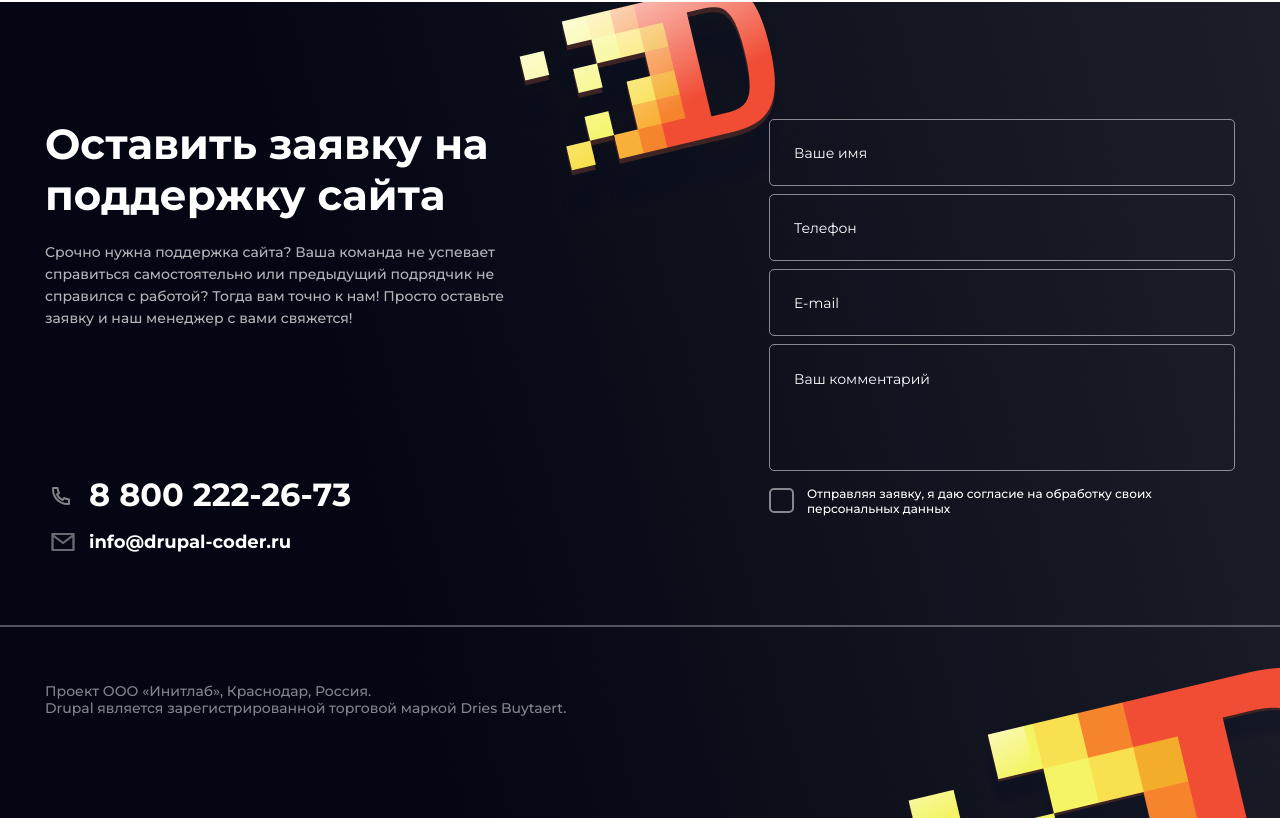
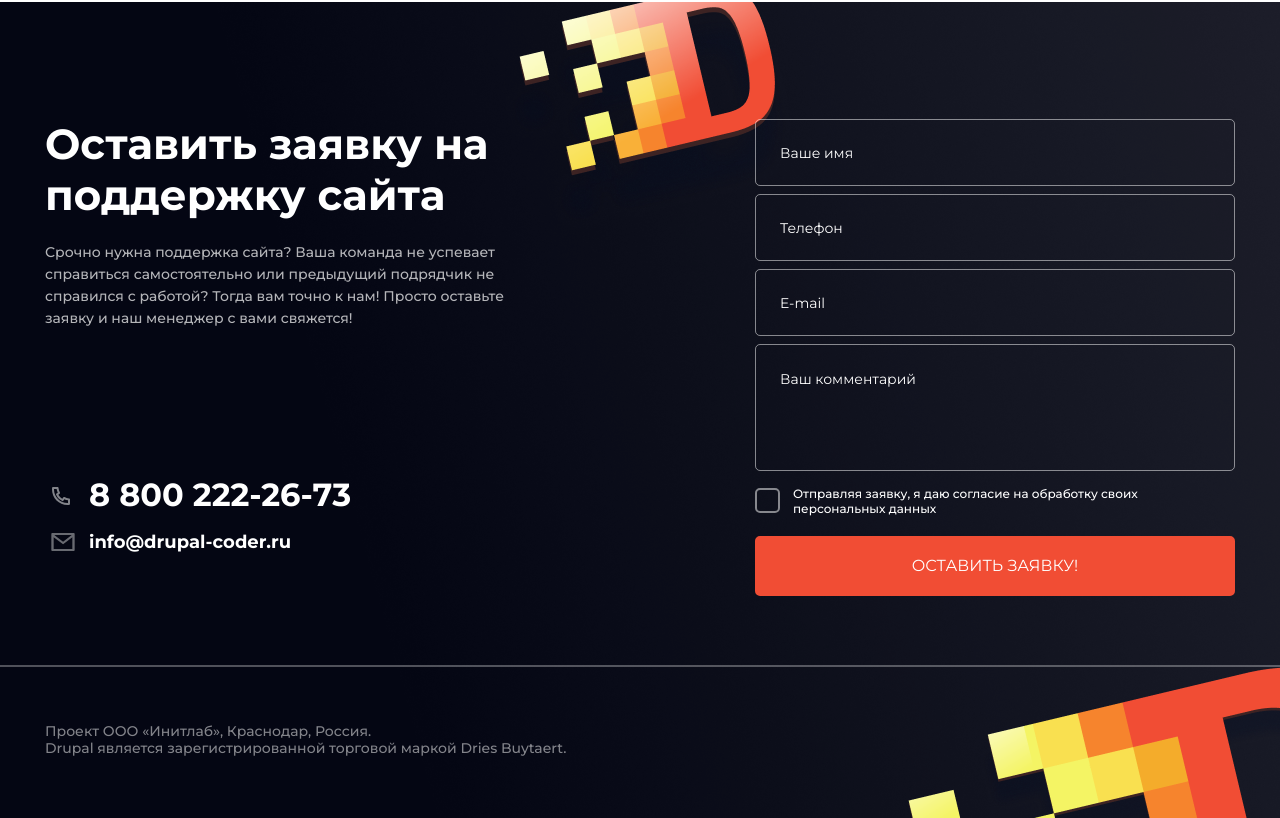
Before and after one commit to RobinSneyls/WebProject, a React (Create React App) app: page / in a window 1280 px wide. Shown: the part 8993-9811 px from the top of the page. Built offline with nearby package versions, Linux system fonts and the light colour scheme.

Commit message:
Update Form.js

```diff
--- a/src/components/Form.js
+++ b/src/components/Form.js
@@ -161,7 +161,14 @@ const onSubmit = (data) => {
           данных
         </p>
       </label>
-
+      <Button
+        disabled={btnDisable}
+        type="submit"
+        buttonStyle="btn--solid"
+        buttonSize="btn--Big"
+      >
+        {loadActive}
+      </Button>
     </form>
   );
 }
```
